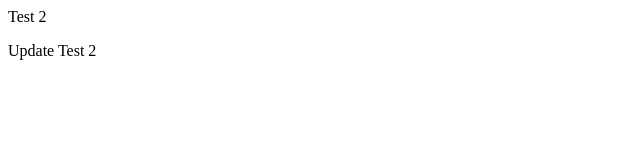
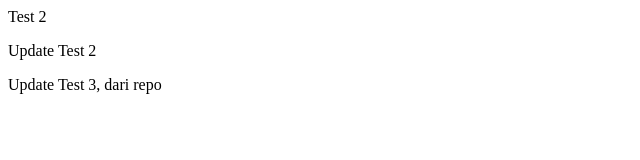
Before and after one commit to Robbi3005/Day-18, a plain HTML site: page index-2.html in a window 1280 px wide. Shown: the whole page, without its empty margins (0-640 px from the left). Drawn offline with Linux system fonts and the light colour scheme.

Commit message:
Update index-2.html

```diff
--- a/index-2.html
+++ b/index-2.html
@@ -6,5 +6,6 @@
 <body>
   <p>Test 2</p>
   <p> Update Test 2</p>
+  <p> Update Test 3, dari repo </p>
 </body>
 </html>
```
